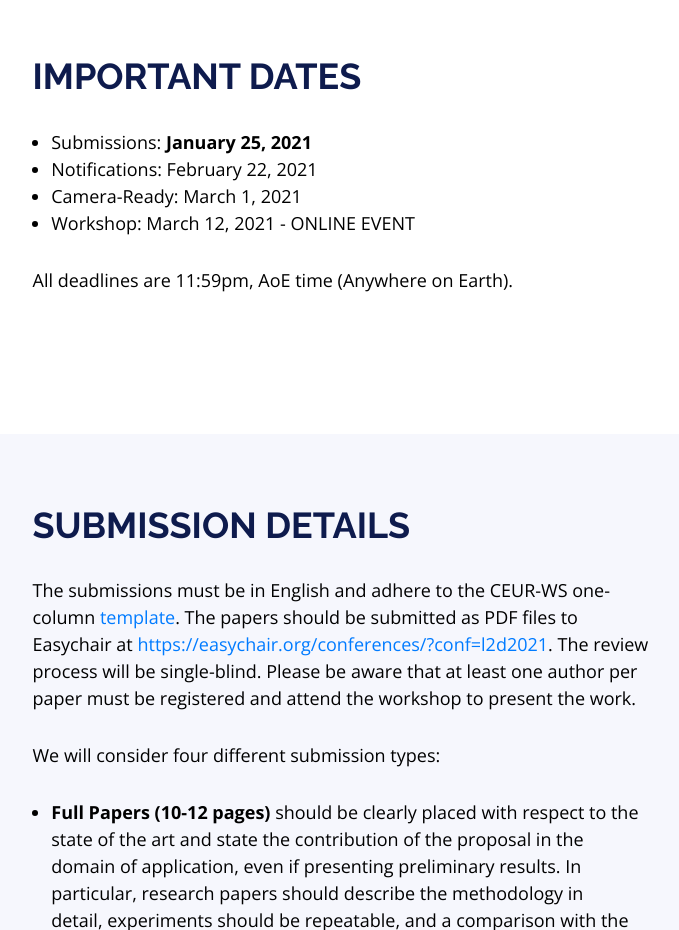
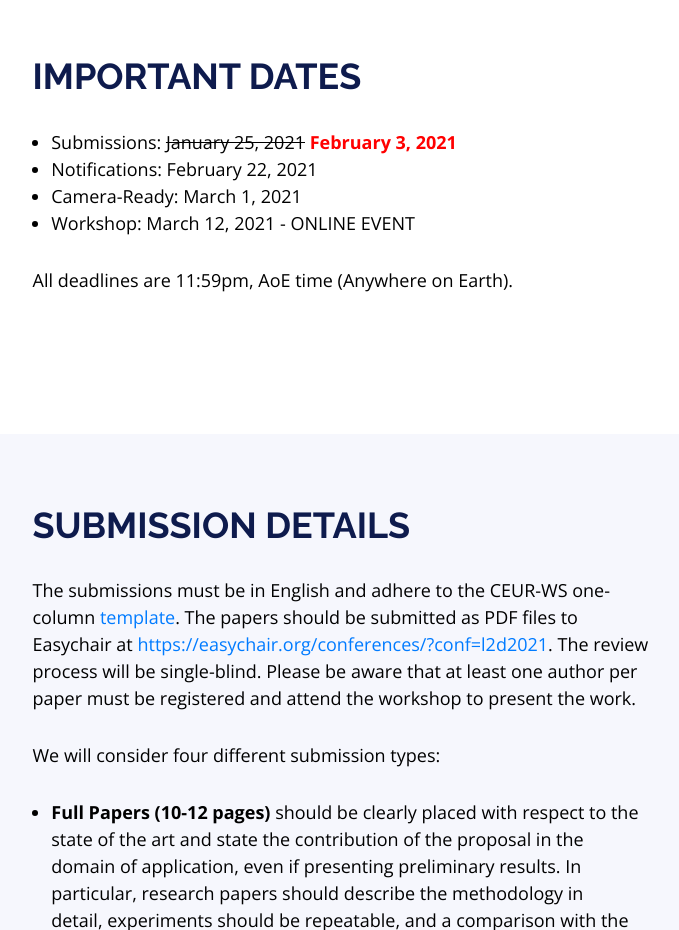
Before and after one commit to mirkomarras/L2D-WSDM2021, a plain HTML site: page index.html in a window 1280 px wide. Shown: the part 3660-4590 px from the top of the page, without its empty margins (295-974 px from the left). Drawn offline with nearby package versions, Linux system fonts and the light colour scheme.

Commit message:
Update index.html

```diff
--- a/index.html
+++ b/index.html
@@ -180,7 +180,7 @@
         <div class="section-header">
           <h2>Important Dates</h2>
           <ul>
-            <li>Submissions: <strong>January 25, 2021</strong></li>
+            <li>Submissions: <del>January 25, 2021</del> <strong><font color="red">February 3, 2021</font></strong> </li>
             <li>Notifications: February 22, 2021</li>
             <li>Camera-Ready: March 1, 2021</li>
             <li>Workshop: March 12, 2021 - ONLINE EVENT</li>
```
